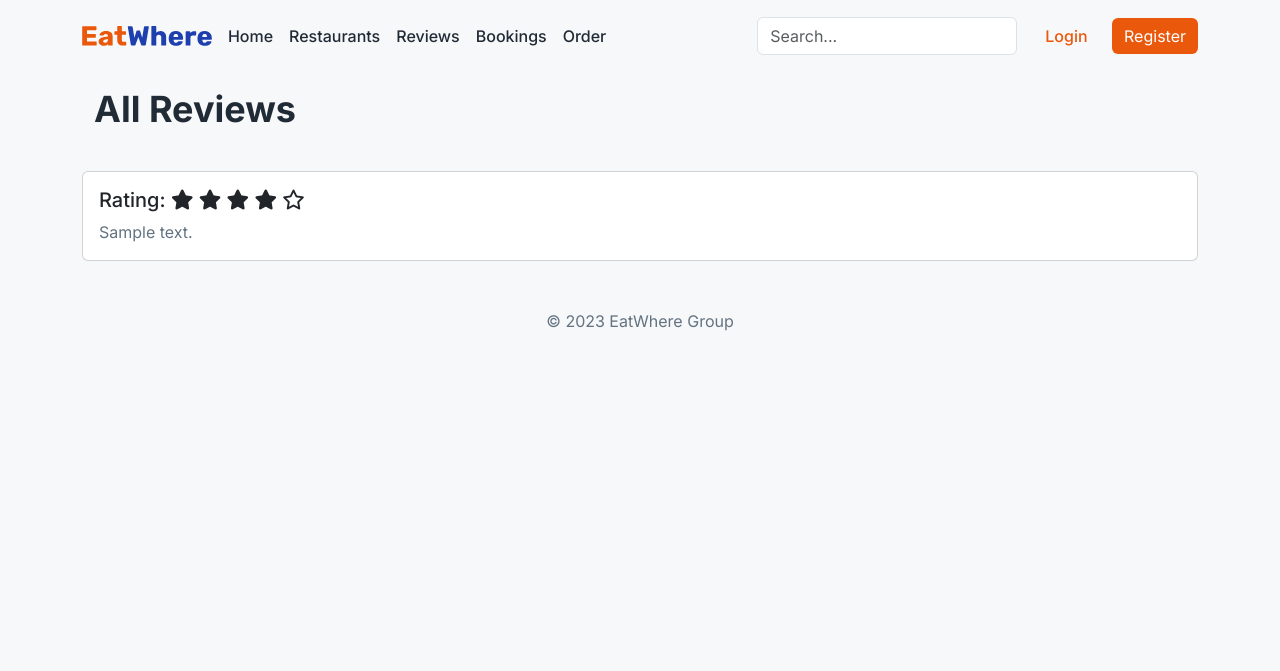
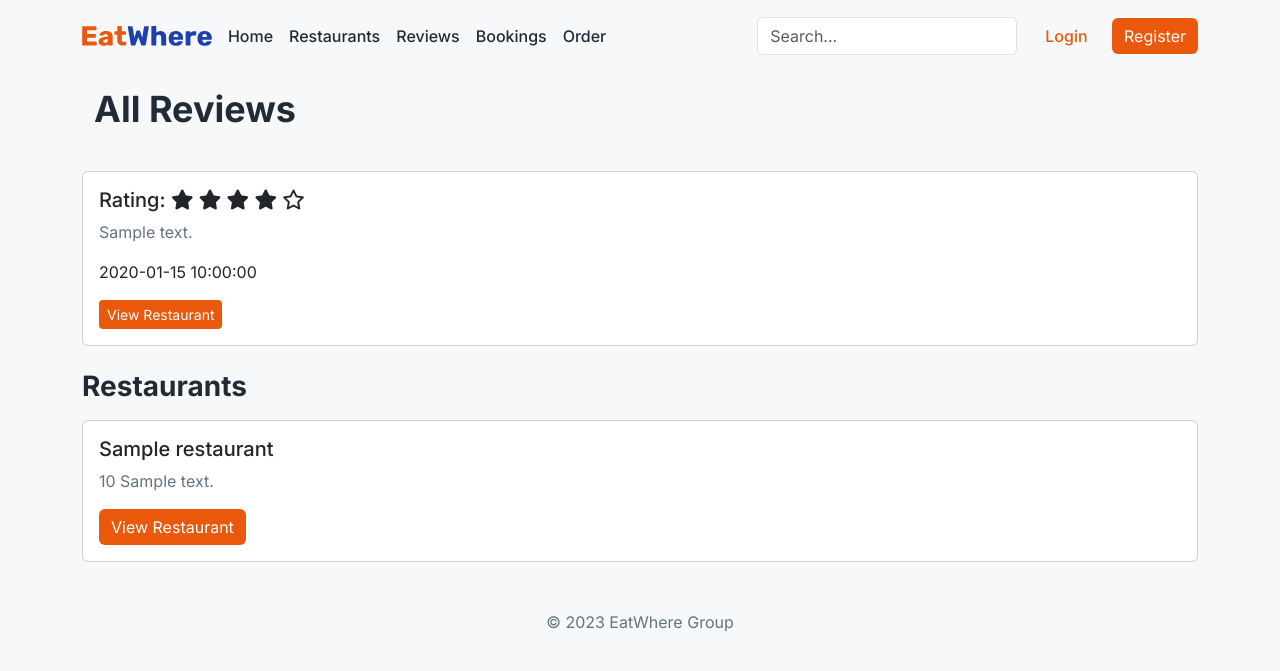
Before and after one commit to amanda-chan/db_assignment, a Flask app: template food_app/templates/review/showReviews.html in a window 1280 px wide. Shown: the top 671 px of the page. Run offline with Flask 3, Linux system fonts and the light colour scheme; the template is opened without the code that fills it: most values are stand-ins (such as "Sample title", 1, 10 or a date in 2020); parts of the project's set-up code (start-up, migrations or seed data) failed here and were passed over; some libraries are stand-ins or nearby versions.

Commit message:
view restruant by reivew done

```diff
--- a/food_app/templates/restaurant/view.html
+++ b/food_app/templates/restaurant/view.html
@@ -67,7 +67,7 @@
                 <div class="card-body">
                 <h5 class="card-title">{{r['name']}}</h5>
                 <p class="card-text">{{r['price']}} {{r['cuisine']}}</p>
-                <a href="{{ url_for('restaurant.info', rid=r['rid']) }}" class="btn btn-primary">View Restaurant</a>
+                <a href="{{ url_for('restaurant.info', rid=review.RID) }}" class="btn btn-primary">View Restaurant</a>
                 </div>
             </div>
             <br>
--- a/food_app/templates/review/showReviews.html
+++ b/food_app/templates/review/showReviews.html
@@ -40,6 +40,28 @@
                     {% endfor %}
                 </h5>
                 <p class="card-text">{{ review.Review }}</p>
+                <p class="card-text"></p>{{ review.CreatedDateTime }}</p>
+                <a href="{{ url_for('restaurant.info', rid=review.RID) }}" class="btn btn-primary btn-sm">View Restaurant</a>
+            </div>
+
+
+            </div>
+            <br>
+
+        {% endfor %}
+    </div>
+</div>
+
+<div class="row">
+    <h2>Restaurants</h2>
+    <div class="card-deck mt-2">
+        {% for r in restaurant_list %}
+            <div class="card text-left">
+                <div class="card-body">
+                <h5 class="card-title">{{r['name']}}</h5>
+                <p class="card-text">{{r['price']}} {{r['cuisine']}}</p>
+                <a href="
+                " class="btn btn-primary">View Restaurant</a>
                 </div>
             </div>
             <br>
```
Also changed, not shown: food_app/review.py (+5 -12 lines).
